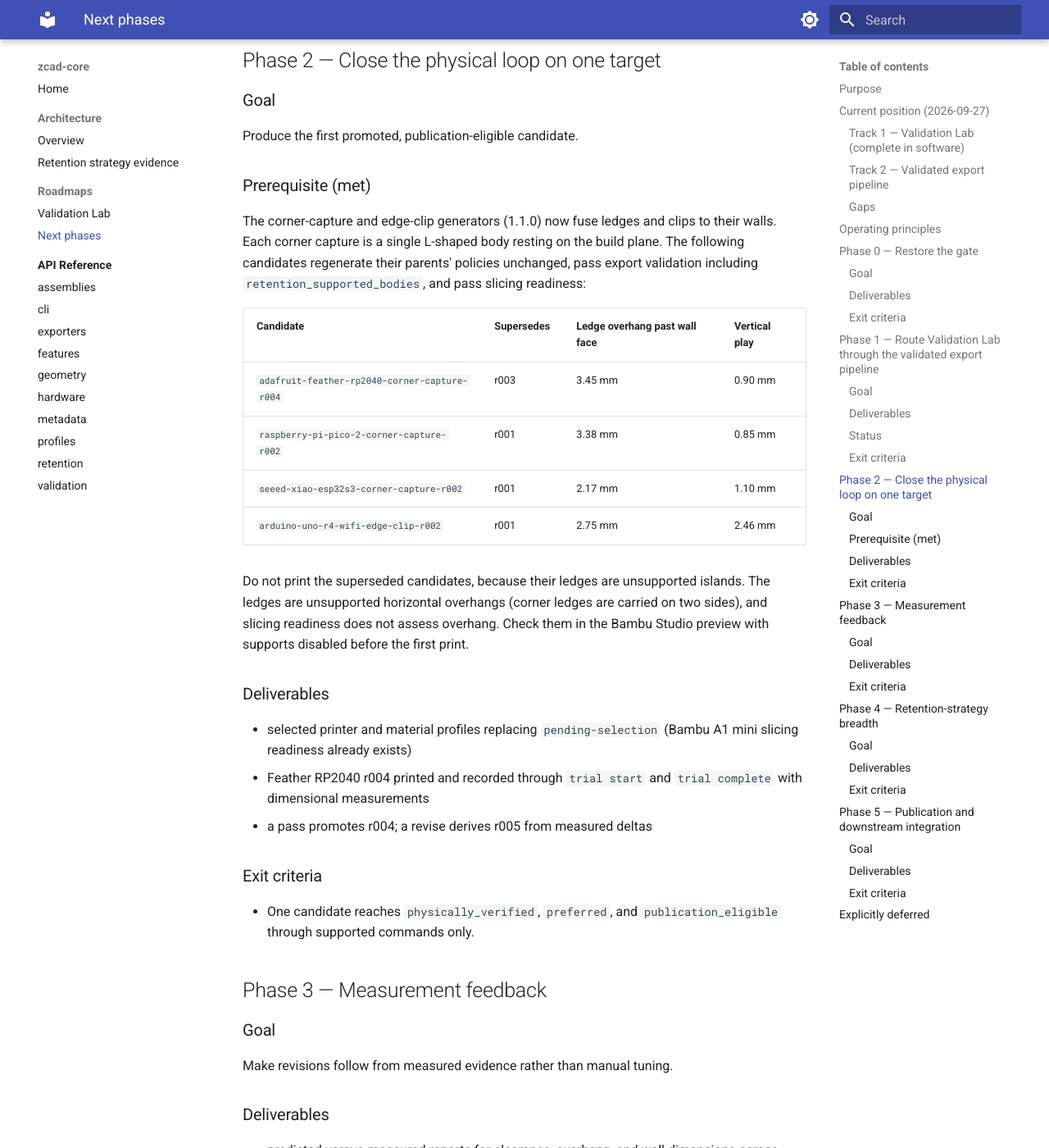
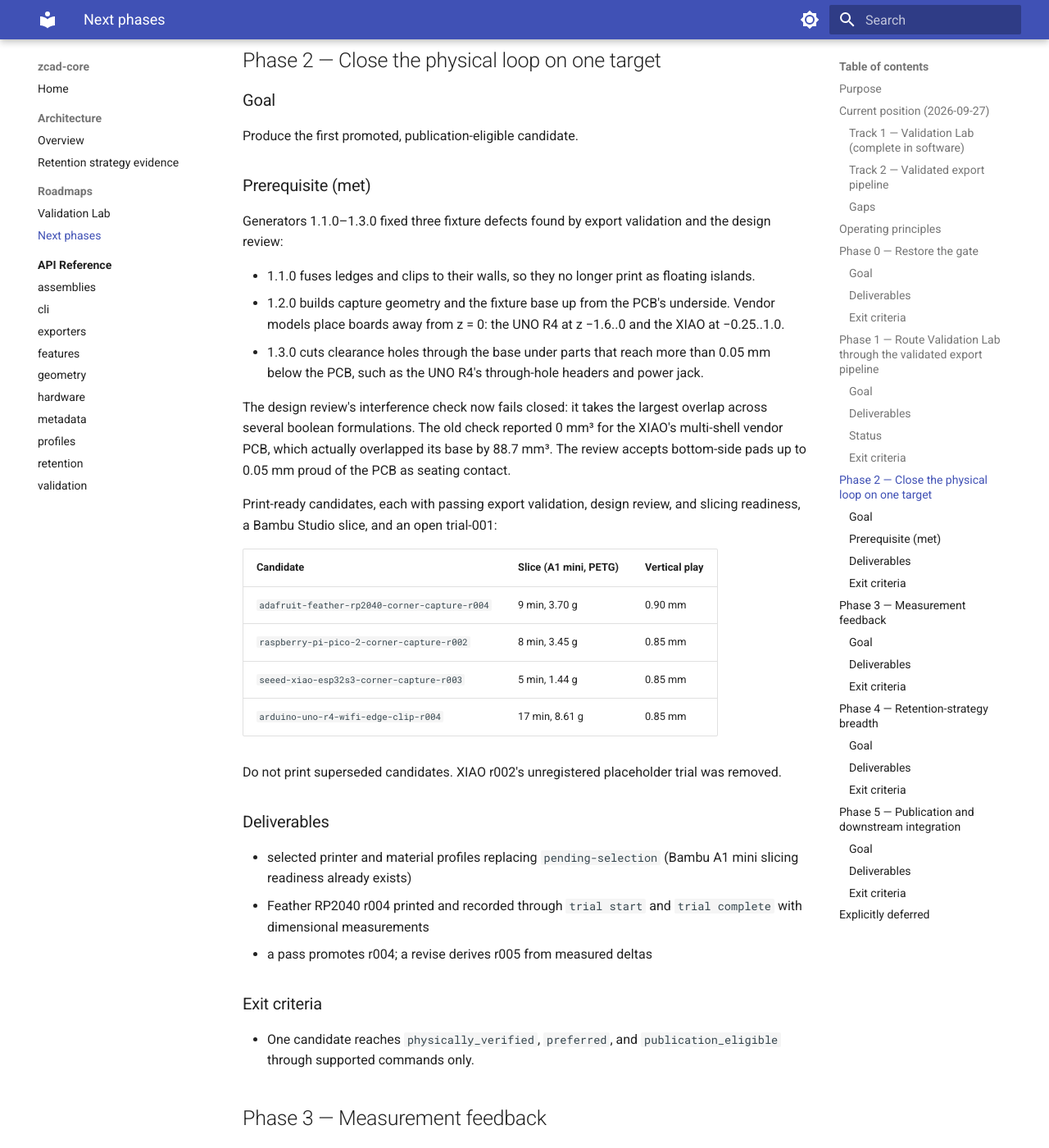
Before and after one commit to zacharymplace/zcad-core, an MkDocs documentation site: the page built from docs/roadmaps/next-phases.md, in a window 1280 px wide and 1400 px high, scrolled down 4177 px. Shown: the whole window at 82% size. Built offline with MkDocs 1.6.1 and Material for MkDocs 9.7.7, drawn with Linux system fonts in a browser that asks for light colours.

Commit message:
Record the four print-ready candidates for Phase 2
Feather r004, Pico 2 r002, XIAO r003, and UNO R4 r004 pass export
validation, design review, and slicing readiness, have Bambu Studio
slices, and have open trials. Summarize the generator fixes (1.1.0-1.3.0)
and the fail-closed design-review interference check that got them there.

Co-Authored-By: Claude Opus 5.5 <noreply@anthropic.com>

```diff
--- a/docs/roadmaps/next-phases.md
+++ b/docs/roadmaps/next-phases.md
@@ -170,24 +170,36 @@ Produce the first promoted, publication-eligible candidate.
 
 ### Prerequisite (met)
 
-The corner-capture and edge-clip generators (1.1.0) now fuse ledges and
-clips to their walls. Each corner capture is a single L-shaped body resting
-on the build plane. The following candidates regenerate their parents'
-policies unchanged, pass export validation including
-`retention_supported_bodies`, and pass slicing readiness:
+Generators 1.1.0–1.3.0 fixed three fixture defects found by export
+validation and the design review:
 
-| Candidate | Supersedes | Ledge overhang past wall face | Vertical play |
-|---|---|---|---|
-| `adafruit-feather-rp2040-corner-capture-r004` | r003 | 3.45 mm | 0.90 mm |
-| `raspberry-pi-pico-2-corner-capture-r002` | r001 | 3.38 mm | 0.85 mm |
-| `seeed-xiao-esp32s3-corner-capture-r002` | r001 | 2.17 mm | 1.10 mm |
-| `arduino-uno-r4-wifi-edge-clip-r002` | r001 | 2.75 mm | 2.46 mm |
+- 1.1.0 fuses ledges and clips to their walls, so they no longer print as
+  floating islands.
+- 1.2.0 builds capture geometry and the fixture base up from the PCB's
+  underside. Vendor models place boards away from z = 0: the UNO R4 at
+  z −1.6..0 and the XIAO at −0.25..1.0.
+- 1.3.0 cuts clearance holes through the base under parts that reach more
+  than 0.05 mm below the PCB, such as the UNO R4's through-hole headers and
+  power jack.
 
-Do not print the superseded candidates, because their ledges are
-unsupported islands. The ledges are unsupported horizontal overhangs
-(corner ledges are carried on two sides), and slicing readiness does not
-assess overhang. Check them in the Bambu Studio preview with supports
-disabled before the first print.
+The design review's interference check now fails closed: it takes the
+largest overlap across several boolean formulations. The old check reported
+0 mm³ for the XIAO's multi-shell vendor PCB, which actually overlapped its
+base by 88.7 mm³. The review accepts bottom-side pads up to 0.05 mm proud of
+the PCB as seating contact.
+
+Print-ready candidates, each with passing export validation, design review,
+and slicing readiness, a Bambu Studio slice, and an open trial-001:
+
+| Candidate | Slice (A1 mini, PETG) | Vertical play |
+|---|---|---|
+| `adafruit-feather-rp2040-corner-capture-r004` | 9 min, 3.70 g | 0.90 mm |
+| `raspberry-pi-pico-2-corner-capture-r002` | 8 min, 3.45 g | 0.85 mm |
+| `seeed-xiao-esp32s3-corner-capture-r003` | 5 min, 1.44 g | 0.85 mm |
+| `arduino-uno-r4-wifi-edge-clip-r004` | 17 min, 8.61 g | 0.85 mm |
+
+Do not print superseded candidates. XIAO r002's unregistered placeholder
+trial was removed.
 
 ### Deliverables
 
```
